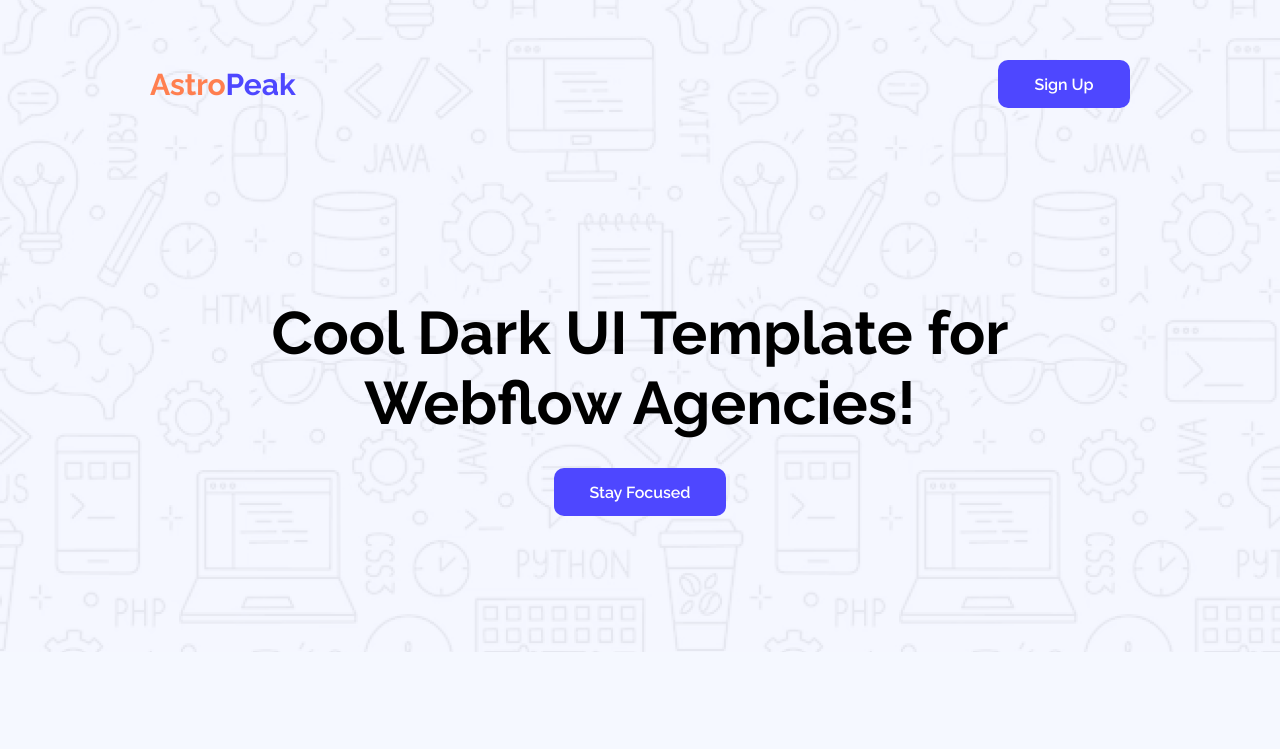
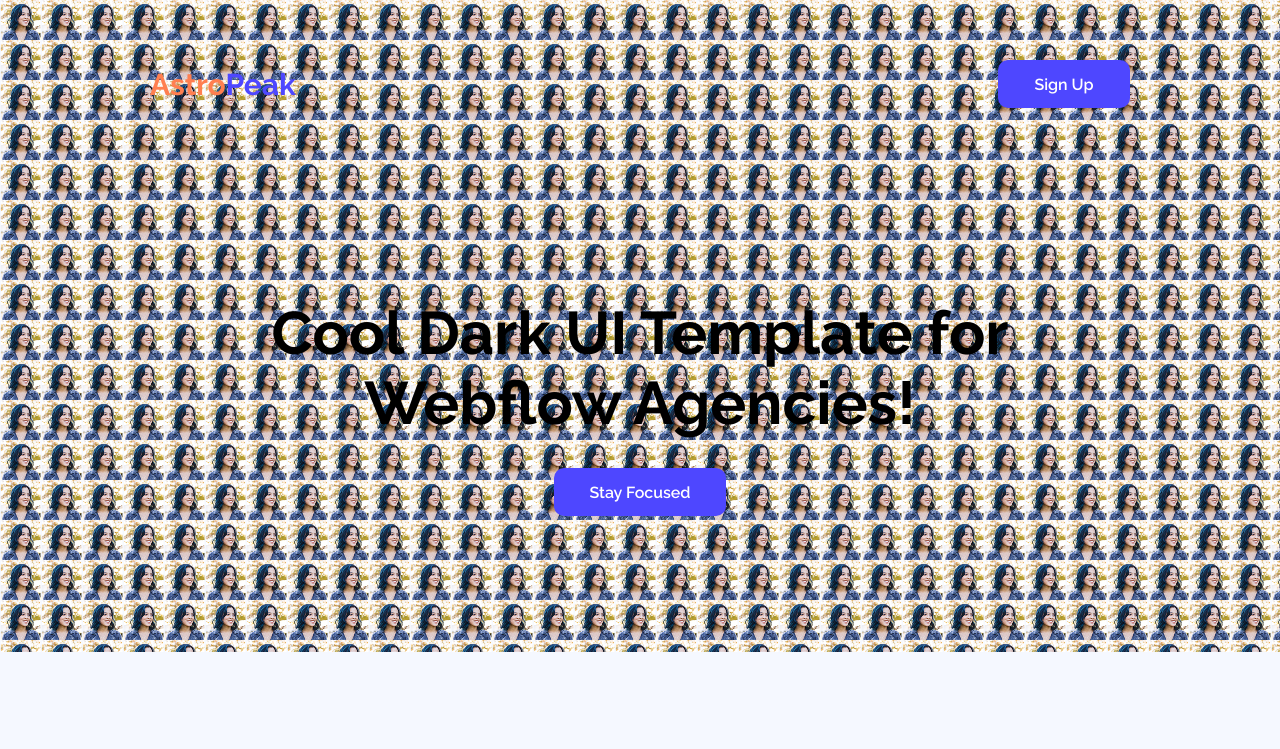
Before and after one commit to rifat584/first-assignment, a plain HTML site: page index.html in a window 1280 px wide. Shown: the top 749 px of the page. Drawn offline with Linux system fonts and the light colour scheme.

Commit message:
issue persist

```diff
--- a/index.html
+++ b/index.html
@@ -12,7 +12,7 @@
 </head>
 <body>
 
-  <header >
+  <header class="header">
 
     <nav>
       <h3 class="logo-part-1">
--- a/style.css
+++ b/style.css
@@ -10,8 +10,9 @@
 
 }
 /* Hero BG */
-header {
-  background-image: url('../Assets/Hero-bg.png') ;
+.header {
+  /* background-image: url('/Assets/Hero-bg.png') ; */
+  background-image:url('/Assets/avatar.png');
   height: 652px;
 }
 
```
